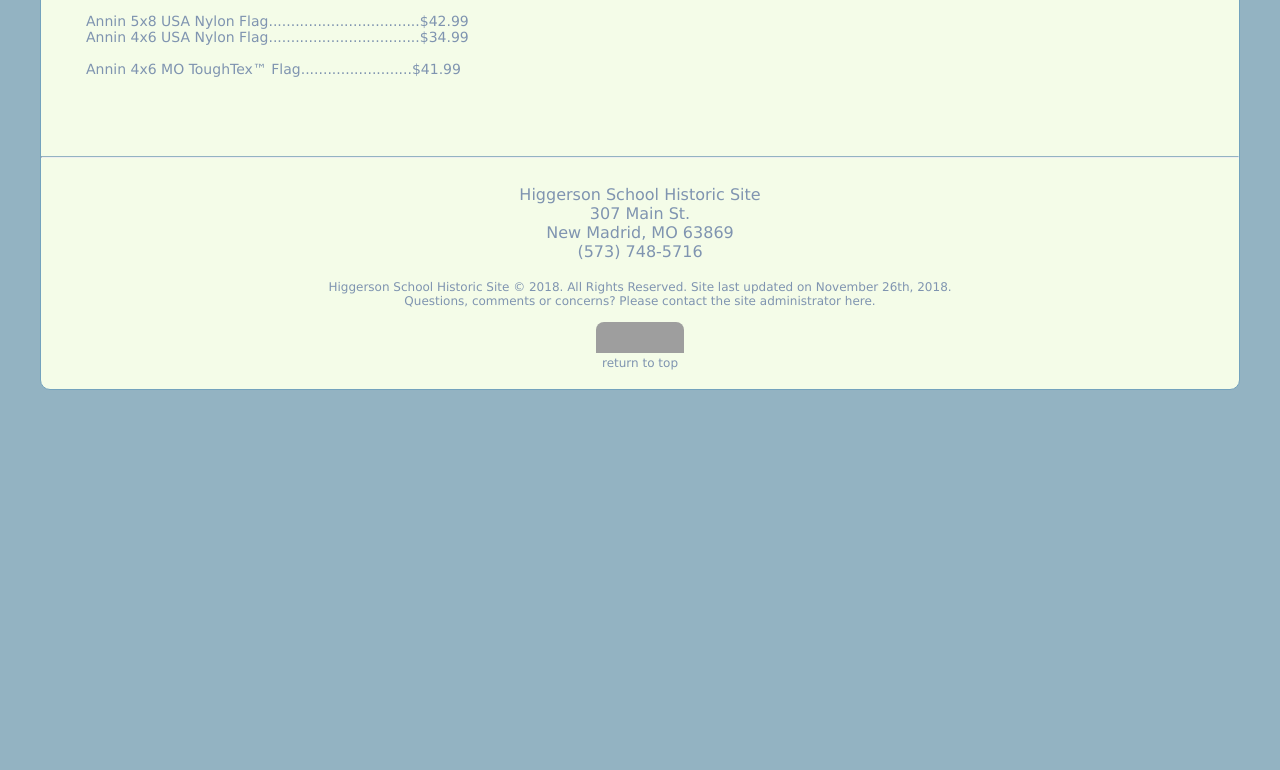
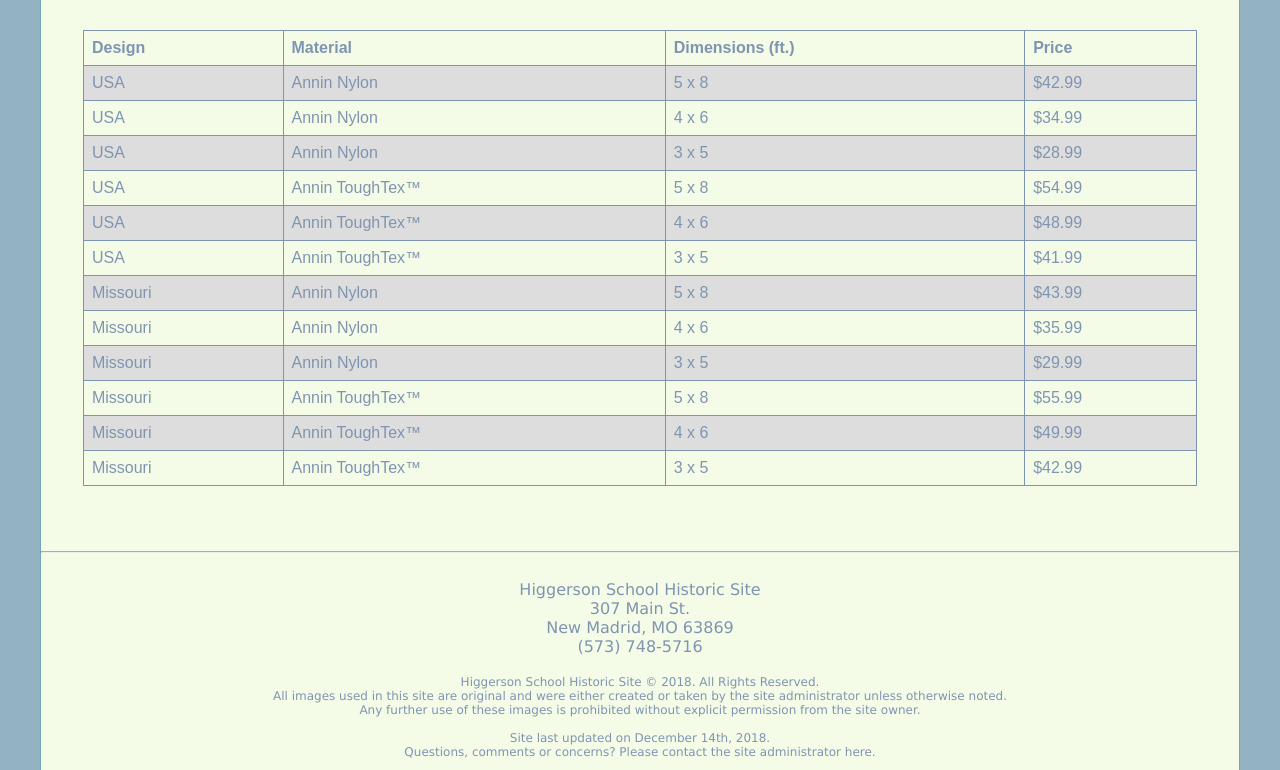
Before and after one commit to dopplebockk/dopplebockk.github.io, a plain HTML site: page gift_shop.html in a window 1280 px wide. Shown: the part 652-1422 px from the top of the page. Before the commit the page ends 1042 px from the top, so only its background shows below. Drawn offline with Linux system fonts and the light colour scheme; grey boxes are pictures that could not be loaded.

Commit message:
beta 2 updated

```diff
--- a/gift_shop.html
+++ b/gift_shop.html
@@ -1,9 +1,9 @@
 <!DOCTYPE html>
 <html lang="en">
 <head>
-<title>Nathan Bock's Pilot of Project</title>
+<title>Higgerson School Historic Site | Gift Shop</title>
 <meta charset="utf-8">
-<link rel="stylesheet" type="text/css" href="mystylepilot.css">
+<link rel="stylesheet" type="text/css" href="mystyle.css">
 </head>
 
 <body>
@@ -36,13 +36,90 @@
 	<br>
 
 	<div id="bodyheading">Gift Shop</div> <!--this to satisfy user case no. 2-->
-		<p><strong>** SALE ON FLAGS | LIMITED TIME ONLY | PICK UP AT STORE, NO WAIT **</strong><br>
-		<br>
-		Annin 5x8 USA Nylon Flag..................................$42.99<br>
-		Annin 4x6 USA Nylon Flag..................................$34.99<br>
-		<br>
-		Annin 4x6 MO ToughTex&trade; Flag.........................$41.99<br>
-		</p>
+		<p><strong>** SALE ON FLAGS | LIMITED TIME ONLY | PICK UP AT STORE, NO WAIT **</strong><br></p>
+
+	<br>
+
+	<table>
+		<tr>
+			<th>Design</th>
+			<th>Material</th>
+			<th>Dimensions (ft.)</th>
+    		<th>Price</th>
+  		</tr>
+  		<tr>
+	  		<td>USA</td>
+  			<td>Annin Nylon</td>
+  			<td>5 x 8</td>
+    		<td>$42.99</td>
+  		</tr>
+  		<tr>
+	  		<td>USA</td>
+  			<td>Annin Nylon</td>
+  			<td>4 x 6</td>
+  			<td>$34.99</td>
+  		</tr>
+  		<tr>
+	  		<td>USA</td>
+  			<td>Annin Nylon</td>
+  			<td>3 x 5</td>
+  			<td>$28.99</td>
+  		</tr>
+  		<tr>
+	  		<td>USA</td>
+  			<td>Annin ToughTex&trade;</td>
+  			<td>5 x 8</td>
+  			<td>$54.99</td>
+  		</tr>
+  		<tr>
+	  		<td>USA</td>
+  			<td>Annin ToughTex&trade;</td>
+  			<td>4 x 6</td>
+  			<td>$48.99</td>
+  		</tr>
+  		<tr>
+	  		<td>USA</td>
+  			<td>Annin ToughTex&trade;</td>
+  			<td>3 x 5</td>
+  			<td>$41.99</td>
+  		</tr>
+  		<tr>
+	  		<td>Missouri</td>
+  			<td>Annin Nylon</td>
+  			<td>5 x 8</td>
+    		<td>$43.99</td>
+  		</tr>
+  		<tr>
+	  		<td>Missouri</td>
+  			<td>Annin Nylon</td>
+  			<td>4 x 6</td>
+  			<td>$35.99</td>
+  		</tr>
+  		<tr>
+	  		<td>Missouri</td>
+  			<td>Annin Nylon</td>
+  			<td>3 x 5</td>
+  			<td>$29.99</td>
+  		</tr>
+  		<tr>
+	  		<td>Missouri</td>
+  			<td>Annin ToughTex&trade;</td>
+  			<td>5 x 8</td>
+  			<td>$55.99</td>
+  		</tr>
+  		<tr>
+	  		<td>Missouri</td>
+  			<td>Annin ToughTex&trade;</td>
+  			<td>4 x 6</td>
+  			<td>$49.99</td>
+  		</tr>
+  		<tr>
+	  		<td>Missouri</td>
+  			<td>Annin ToughTex&trade;</td>
+  			<td>3 x 5</td>
+  			<td>$42.99</td>
+  		</tr>
+	</table>
 
 	<br>
 	<br>
@@ -65,7 +142,14 @@
 	<br>
 
 	<footer>
-		Higgerson School Historic Site &copy; 2018. All Rights Reserved. Site last updated on November 26th, 2018.
+		Higgerson School Historic Site &copy; 2018. All Rights Reserved.
+		<br>
+		All images used in this site are original and were either created or taken by the site administrator unless otherwise noted.
+		<br>
+		Any further use of these images is prohibited without explicit permission from the site owner.
+		<br>
+		<br>
+		Site last updated on December 14th, 2018.
 		<br>
 		Questions, comments or concerns? Please contact the site administrator <a href="mailto:nathanb9214@gmail.com">here</a>.
 		<br><br>
--- a/mystylepilot.css
+++ b/mystyle.css
@@ -25,7 +25,7 @@ a:visited {
 }
 
 a:hover {
-	color: #6a695d;
+	color: #7F94B0;
 	text-decoration: none;
 }
 
@@ -50,7 +50,7 @@ ul {
     margin: 0;
     padding: 0;
     overflow: hidden;
-    background-color: rgba(117, 117, 117, 0.3);
+    background-color: #dddddd;
     position: -webkit-sticky;
     position: sticky;
 }
@@ -77,6 +77,28 @@ li a:hover:not(.active) {
 
 * {
     box-sizing: border-box;
+}
+
+hr.hr1 {
+	border-top: 1px solid #93B3C2;
+}
+
+table {
+  font-family: arial, sans-serif;
+  border-collapse: collapse;
+  width: 93%;
+  color: #7F94B0;
+  margin: auto;
+}
+
+td, th {
+  border: 1px solid #7F94B0;
+  text-align: left;
+  padding: 8px;
+}
+
+tr:nth-child(even) {
+  background-color: #dddddd;
 }
 
 .img-container {
@@ -107,10 +129,6 @@ li a:hover:not(.active) {
 	border: 1px solid #73A2BD;
 	text-align: center;
 	background: #F4FCE8;
-}
-
-hr.hr1 {
-	border-top: 1px solid #93B3C2;
 }
 
 #t {
```
Also changed, not shown: about_us.html (+27 -4 lines), cafe.html (+12 -5 lines), contact.html (+16 -9 lines), index.html (+10 -3 lines), museum_exhibit.html (+13 -8 lines), about1.jpg (added), about2.jpg (added), about3.jpg (added).
